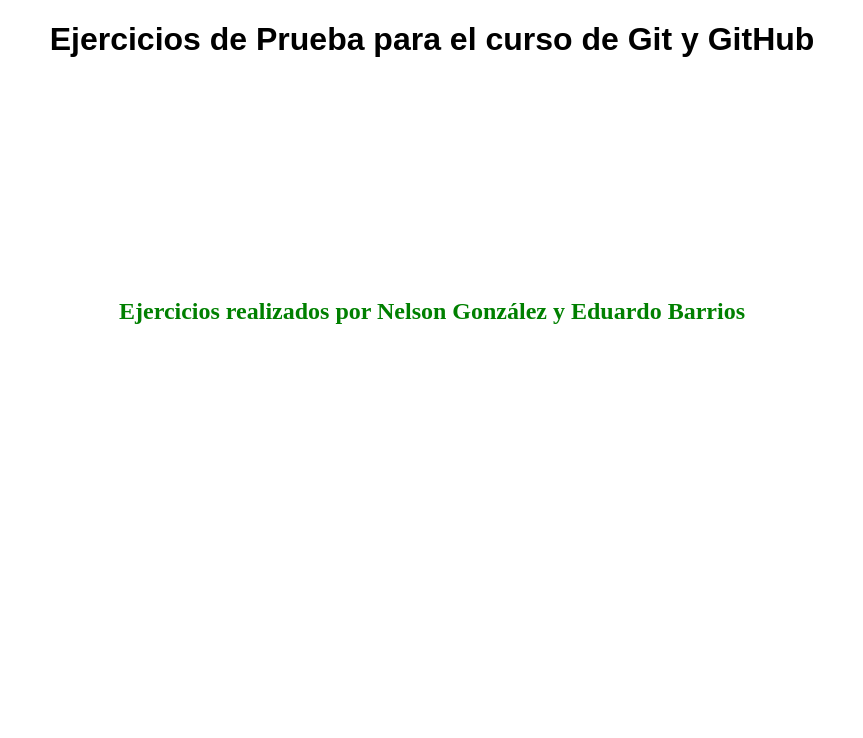
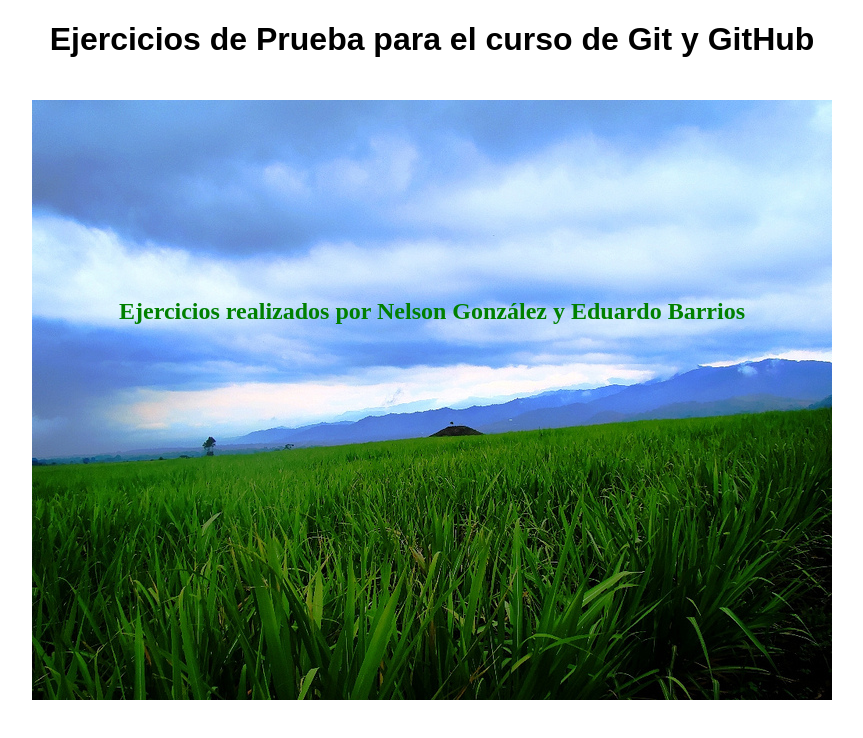
Before and after one commit to nejagope/PruebaGit, a plain HTML site: page index.html in a window 1280 px wide. Shown: the whole page, without its empty margins (208-1071 px from the left). Drawn offline with Linux system fonts and the light colour scheme.

Commit message:
Inclusión de imagen de fondo al Landing Page y cambio de nombre a la imágen de fondo

```diff
--- a/estilos.css
+++ b/estilos.css
@@ -1,6 +1,10 @@
 body{
 	padding: 0px;
 	margin: 0px;
+	background-image: url("images/fondo.jpg");
+	background-repeat: no-repeat;
+	background-position: center;
+	background-attachment: fixed;
 }
 
 h1{
```
Also changed, not shown: images/fondo.jpg (renamed from images/cañal2.jpg).
